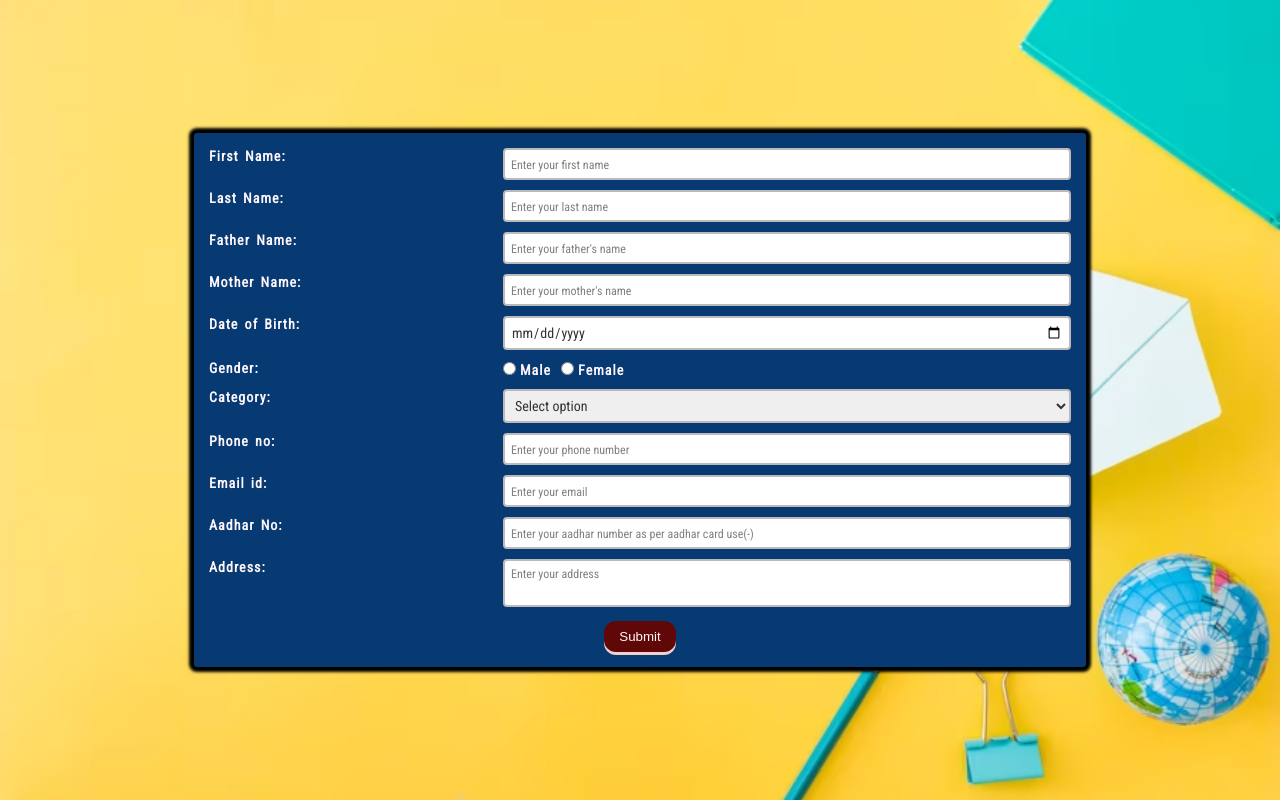
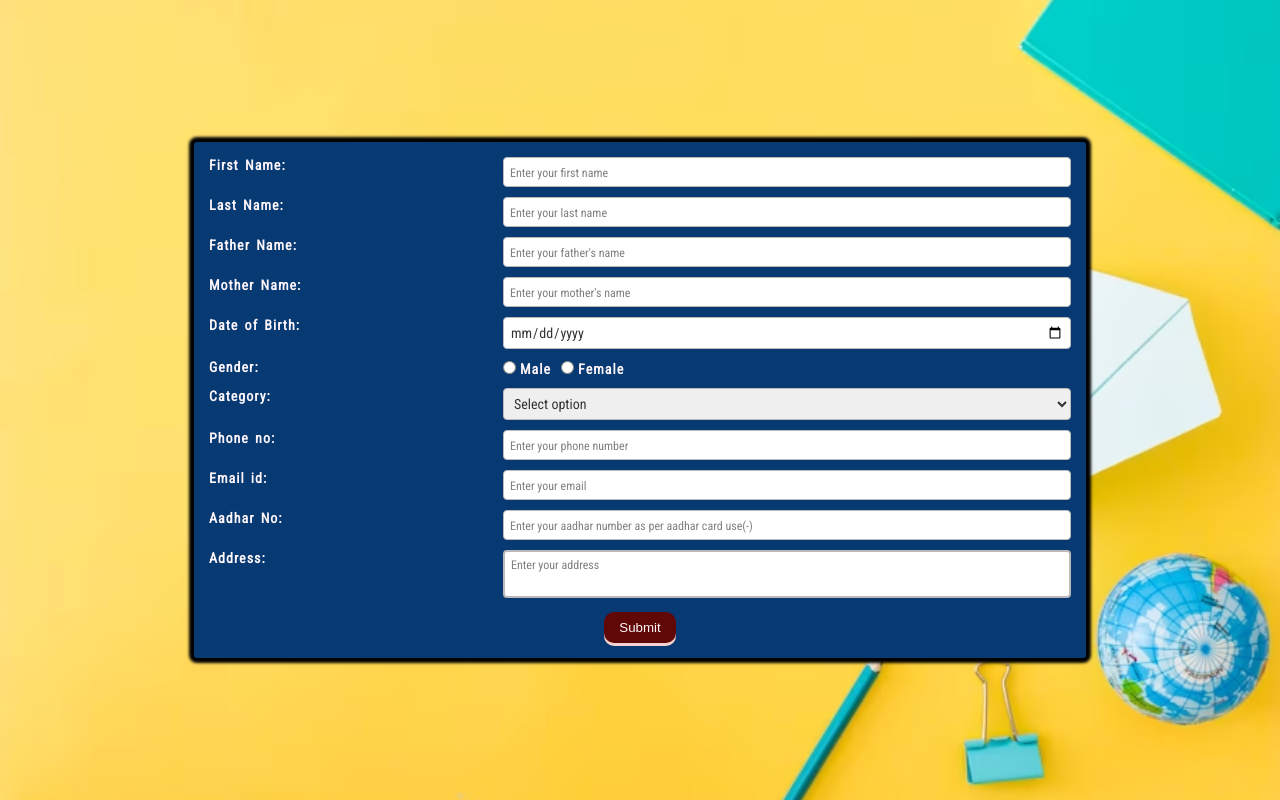
Before and after one commit to kumarAnunay/Registration-Form, a React (Vite) app: page / in a window 1280 px wide. Built offline with nearby package versions, Linux system fonts and the light colour scheme.

Commit message:
changes updated

```diff
--- a/src/Components/Form.css
+++ b/src/Components/Form.css
@@ -49,9 +49,9 @@ label,
 button {
     cursor: pointer;
     padding: 8px 15px;
-    border-radius: 12px;
+    border-radius: 10px;
     background-color: #600808;
-    box-shadow: 0 3px #f1d0d0;
+    box-shadow: 0 3px #fad0d0;
     color: #fef6fb;
     border: none;
 }
@@ -63,7 +63,7 @@ button:active {
 
 /* To change color of radio buttons */
 input[type="radio"] {
-    accent-color: #600808 !important;
+    accent-color: #d91313 !important;
     margin-right: 4px;
 }
 
@@ -89,10 +89,8 @@ input[type="date"],
 select {
     width: 100%;
     padding: 6px;
-    border: 2px solid #bbb9b9;
+    border: 1px solid #bbb9b9;
     border-radius: 4px;
-    /* To remove input default focus border */
-    outline: none;
     font-family: "Roboto Condensed";
     font-size: 14px;
     color: #333;
@@ -101,7 +99,8 @@ select {
 input:focus,
 select:focus,
 textarea:focus {
-    border-color: #890b0b;
+    /* For input borders */
+    outline: 3px solid #890b0b;
 }
 
 textarea {
--- a/src/Components/Form.jsx
+++ b/src/Components/Form.jsx
@@ -451,9 +451,7 @@ const Form = () => {
           <textarea
             name="address"
             id="address"
-            maxLength="50"
             cols="30"
-            rows="2"
             value={address}
             placeholder="Enter your address"
             row="5"
```
